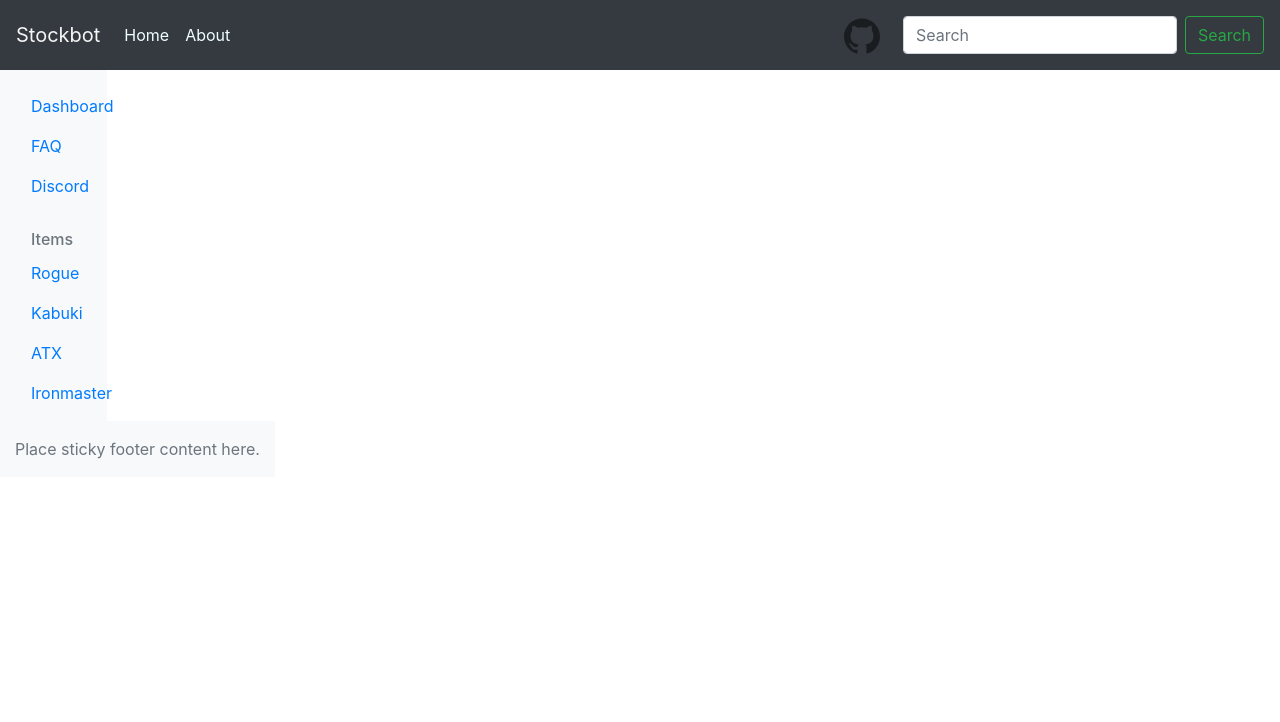
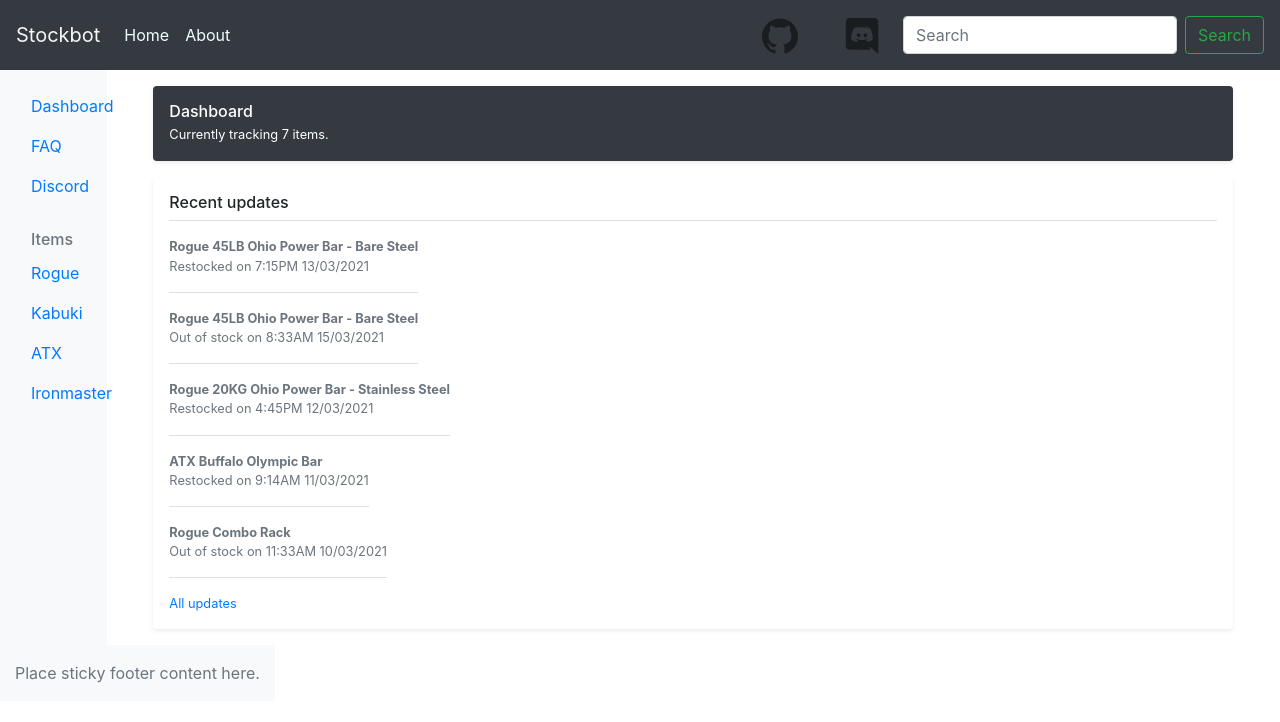
Before and after one commit to bingx1/discBot, a Flask app: page /dashboard in a window 1280 px wide. Shown: the top 722 px of the page. Run offline with Flask 2, Linux system fonts and the light colour scheme; some libraries are stand-ins or nearby versions.

Commit message:
added discord icon and fixed dashboard to show recent changes

```diff
--- a/app.py
+++ b/app.py
@@ -10,10 +10,16 @@
          {'name': 'Rogue 20KG Ohio Power Bar - Stainless Steel', 'manufacturer':'Rogue','price': 680, 'stock': True, 'url': 'https://www.rogueaustralia.com.au/rogue-20-kg-ohio-power-bar-stainless-steel-au', 'img_url':'https://assets.roguefitness.com/f_auto,q_auto,h_400,b_rgb:f8f8f8/catalog/Weightlifting%20Bars%20and%20Plates/Barbells/Mens%2020KG%20Barbells/RA0692-SSDC/20kg-ohio-power-bar-header-1_1_IPF_qbhfyb.jpg'},
          {'name': 'ATX Buffalo Olympic Bar', 'manufacturer':'ATX', 'price': 560, 'stock': False, 'url':'https://samsfitness.com.au/barbells/specialty-olympic-bars/buffalo-squat-bar', 'img_url':'https://samsfitness.com.au/image/cache/catalog/ATX-LH-BUFFALO/atx-buffalo-bar-800x800.jpg'}]
 
+changes = [{"item_name" : "Rogue 45LB Ohio Power Bar - Bare Steel", 'restock': True, 'time': '7:15PM', 'date': '13/03/2021'},
+           {"item_name" : "Rogue 45LB Ohio Power Bar - Bare Steel", 'restock': False, 'time': '8:33AM', 'date': '15/03/2021'},
+           {"item_name" : "Rogue 20KG Ohio Power Bar - Stainless Steel", 'restock': True, 'time': '4:45PM', 'date': '12/03/2021'},
+           {"item_name" : "ATX Buffalo Olympic Bar", 'restock': True, 'time': '9:14AM', 'date': '11/03/2021'},
+           {"item_name" : "Rogue Combo Rack", 'restock': False, 'time': '11:33AM', 'date': '10/03/2021'}]
+
 @app.route('/index')
 @app.route('/')
 def index():
-    return render_template('index.html', title='Home', items=items)
+    return render_template('index.html', title='Home', items=items[:2])
 
 
 @app.route('/api/items/all', methods=['GET'])
@@ -45,7 +51,7 @@
 
 @app.route('/dashboard')
 def dashboard():
-    return render_template('dashboard.html')
+    return render_template('dashboard.html', number=len(items), changes = changes)
 
 if __name__ == "__main__":
     app.run(debug=True)
--- a/templates/_item.html
+++ b/templates/_item.html
@@ -14,8 +14,10 @@
       </p>
     </div>
     <div class="col-auto d-none d-lg-block">
+      <a href = {{ item.url }}>
       <img src={{ item.img_url }} class="img-thumbnail" alt="..." width="200" height="300">
-        <title>Placeholder</title>
+      </a>
+        <title>{{ item.name }}</title>
         <rect width="100%" height="100%" fill="#55595c" />
       </svg>
     </div>
--- a/templates/base.html
+++ b/templates/base.html
@@ -34,6 +34,12 @@
               <a class="nav-link p-2" href="https://github.com/bingx1/" target="_blank" rel="noopener">
                 <svg xmlns="http://www.w3.org/2000/svg" width="36" height="36" class="navbar-nav-svg d-inline-block align-text-top" viewBox="0 0 512 499.36" role="img"><title>GitHub</title><path fill="currentColor" fill-rule="evenodd" d="M256 0C114.64 0 0 114.61 0 256c0 113.09 73.34 209 175.08 242.9 12.8 2.35 17.47-5.56 17.47-12.34 0-6.08-.22-22.18-.35-43.54-71.2 15.49-86.2-34.34-86.2-34.34-11.64-29.57-28.42-37.45-28.42-37.45-23.27-15.84 1.73-15.55 1.73-15.55 25.69 1.81 39.21 26.38 39.21 26.38 22.84 39.12 59.92 27.82 74.5 21.27 2.33-16.54 8.94-27.82 16.25-34.22-56.84-6.43-116.6-28.43-116.6-126.49 0-27.95 10-50.8 26.35-68.69-2.63-6.48-11.42-32.5 2.51-67.75 0 0 21.49-6.88 70.4 26.24a242.65 242.65 0 0 1 128.18 0c48.87-33.13 70.33-26.24 70.33-26.24 14 35.25 5.18 61.27 2.55 67.75 16.41 17.9 26.31 40.75 26.31 68.69 0 98.35-59.85 120-116.88 126.32 9.19 7.9 17.38 23.53 17.38 47.41 0 34.22-.31 61.83-.31 70.23 0 6.85 4.61 14.81 17.6 12.31C438.72 464.97 512 369.08 512 256.02 512 114.62 397.37 0 256 0z"></path></svg>
                 <small class="d-md-none ms-2">GitHub</small>
+              </a>
+            </li>
+            <li class="nav-item col-6 col-md-auto">
+              <a class="nav-link p-2" href="https://discord.com/channels/811885227290263572/811885227290263575" target="_blank" rel="noopener">
+                <svg xmlns="http://www.w3.org/2000/svg" width="36" height="36" class="navbar-nav-svg d-inline-block align-text-top" viewBox="0 0 24 24" role="img"><title>Discord</title><path fill="currentColor" fill-rule="evenodd" d="M20.222 0c1.406 0 2.54 1.137 2.607 2.475V24l-2.677-2.273l-1.47-1.338l-1.604-1.398l.67 2.205H3.71c-1.402 0-2.54-1.065-2.54-2.476V2.48C1.17 1.142 2.31.003 3.715.003h16.5L20.222 0zm-6.118 5.683h-.03l-.202.2c2.073.6 3.076 1.537 3.076 1.537c-1.336-.668-2.54-1.002-3.744-1.137c-.87-.135-1.74-.064-2.475 0h-.2c-.47 0-1.47.2-2.81.735c-.467.203-.735.336-.735.336s1.002-1.002 3.21-1.537l-.135-.135s-1.672-.064-3.477 1.27c0 0-1.805 3.144-1.805 7.02c0 0 1 1.74 3.743 1.806c0 0 .4-.533.805-1.002c-1.54-.468-2.14-1.404-2.14-1.404s.134.066.335.2h.06c.03 0 .044.015.06.03v.006c.016.016.03.03.06.03c.33.136.66.27.93.4a8.18 8.18 0 0 0 1.8.536c.93.135 1.996.2 3.21 0c.6-.135 1.2-.267 1.8-.535c.39-.2.87-.4 1.397-.737c0 0-.6.936-2.205 1.404c.33.466.795 1 .795 1c2.744-.06 3.81-1.8 3.87-1.726c0-3.87-1.815-7.02-1.815-7.02c-1.635-1.214-3.165-1.26-3.435-1.26l.056-.02zm.168 4.413c.703 0 1.27.6 1.27 1.335c0 .74-.57 1.34-1.27 1.34c-.7 0-1.27-.6-1.27-1.334c.002-.74.573-1.338 1.27-1.338zm-4.543 0c.7 0 1.266.6 1.266 1.335c0 .74-.57 1.34-1.27 1.34c-.7 0-1.27-.6-1.27-1.334c0-.74.57-1.338 1.27-1.338z"></path></svg>
+                <small class="d-md-none ms-2">Discord</small>
               </a>
             </li>
           </ul>
--- a/templates/dashboard.html
+++ b/templates/dashboard.html
@@ -1,4 +1,22 @@
 {% extends "base.html" %}
 {% block app_content %}
-{% for item in items %} {% include '_item.html' %} {% endfor %}
+<main class="container">
+    <div class="d-flex align-items-center p-3 my-3 text-white bg-dark rounded shadow-sm">
+      <div class="lh-1">
+        <h1 class="h6 mb-0 text-white lh-1">Dashboard</h1>
+        <small>Currently tracking {{ number }} items.</small>
+      </div>
+    </div>
+
+    <div class="my-3 p-3 bg-body rounded shadow-sm">
+      <h6 class="border-bottom pb-2 mb-0">Recent updates</h6>
+      {% for change in changes %}
+      {% include 'dashboard_item.html' %}
+      {% endfor %}
+      <small class="d-block text-end mt-3">
+        <a href="#">All updates</a>
+      </small>
+    </div>
+
+
 {% endblock %}
--- /dev/null
+++ b/templates/dashboard_item.html
@@ -0,0 +1,10 @@
+<div class="d-flex text-muted pt-3">
+  <p class="pb-3 mb-0 small lh-sm border-bottom">
+    <strong class="d-block text-gray-dark">{{ change.item_name }}</strong>
+    {% if change.restock %}
+    <a>Restocked on {{ change.time }} {{ change.date }}</a>
+    {% else %}
+    <a>Out of stock on {{ change.time }} {{ change.date }}</a>
+    {% endif %}
+  </p>
+</div>
```
